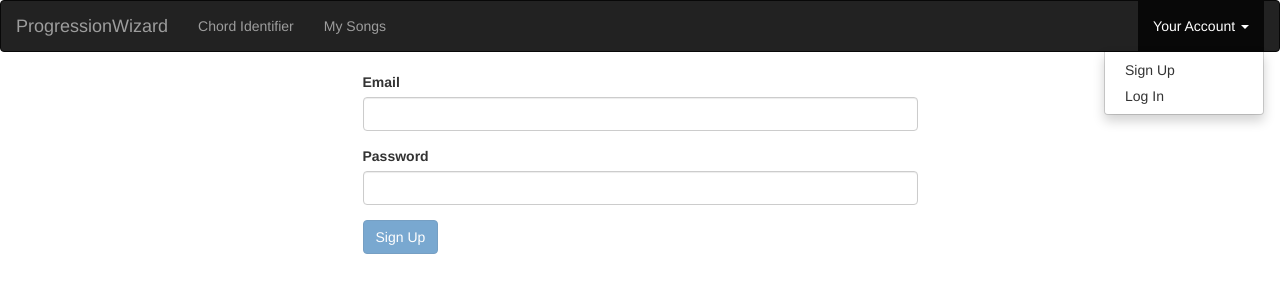
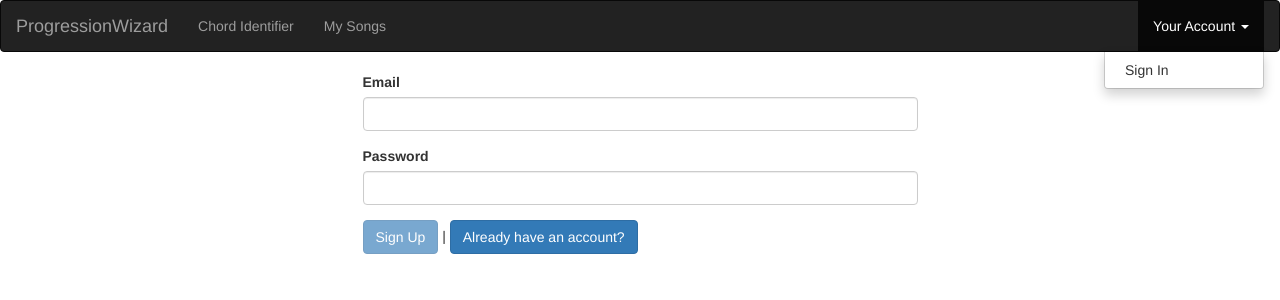
Before and after one commit to ashleylovette/ProgressionWizard, an Angular app: page /auth in a window 1280 px wide. Both pictures are taken after a click on the button "Your Account". Shown: the top 300 px of the page. Built offline with nearby package versions, Linux system fonts and the light colour scheme; what @tonaljs/tonal would draw is missing.

Commit message:
Error handling and signup logic

```diff
--- a/src/app/app.module.ts
+++ b/src/app/app.module.ts
@@ -18,6 +18,7 @@ import { SongDetailComponent } from './my-songs/my-song-display/song-detail/song
 import { SongStartComponent } from './my-songs/song-start/song-start.component';
 import { DropdownDirective } from './shared/dropdown.directive';
 import { AuthComponent } from './auth/auth.component';
+import { LoadingSpinnerComponent } from './shared/loading-spinner/loading-spinner.component';
 
 @NgModule({
   declarations: [
@@ -33,7 +34,8 @@ import { AuthComponent } from './auth/auth.component';
     SongDetailComponent,
     SongStartComponent,
     DropdownDirective,
-    AuthComponent
+    AuthComponent,
+    LoadingSpinnerComponent
   ],
   imports: [
     BrowserModule,
--- a/src/app/auth/auth.component.html
+++ b/src/app/auth/auth.component.html
@@ -1,6 +1,16 @@
 <div class="row">
   <div class="col-xs-12 col-md-6 col-md-offset-3">
-    <form #authForm="ngForm" (ngSubmit)="onSubmitAuth(authForm)">
+    <div class="alert alert-danger" *ngIf="error">
+      <p>{{ error }}</p>
+    </div>
+    <div *ngIf="isLoading" style="text-align: center">
+      <app-loading-spinner></app-loading-spinner>
+    </div>
+    <form
+      #authForm="ngForm"
+      (ngSubmit)="onSubmitAuth(authForm)"
+      *ngIf="!isLoading"
+    >
       <div class="form-group">
         <label for="email">Email</label>
         <input
@@ -18,10 +28,10 @@
           type="password"
           class="form-control"
           id="password"
-          name="email"
+          name="password"
+          password
           ngModel
           required
-          password
           minlength="6"
         />
       </div>
@@ -33,6 +43,12 @@
         >
           {{ isLoginMode ? "Log In" : "Sign Up" }}
         </button>
+        |
+        <button class="btn btn-primary" type="button" (click)="onSwitchMode()">
+          {{
+            isLoginMode ? "Don't have an account?" : "Already have an account?"
+          }}
+        </button>
       </div>
     </form>
   </div>
--- a/src/app/auth/auth.component.ts
+++ b/src/app/auth/auth.component.ts
@@ -1,5 +1,7 @@
-import { Component, OnInit, Output } from '@angular/core';
+import { Component, OnInit } from '@angular/core';
 import { NgForm } from '@angular/forms';
+
+import { AuthService } from '../shared/auth.service';
 
 @Component({
   selector: 'app-auth',
@@ -7,16 +9,39 @@ import { NgForm } from '@angular/forms';
   styleUrls: ['./auth.component.css']
 })
 export class AuthComponent implements OnInit {
- isLoggedIn = false;
- isLoginMode = false;
+ isLoginMode: boolean = false;
+ isLoading: boolean = false;
+ error: string = null;
 
-  constructor() { }
+  constructor( private authService: AuthService) { }
 
-  ngOnInit(): void {
+  ngOnInit(): void {}
+
+  onSubmitAuth(form: NgForm) {
+    if (!form.valid) {
+      return;
+    }
+    const email = form.value.email;
+    const password = form.value.password;
+
+    this.isLoading = true;
+    if(this.isLoginMode) {
+      // ...
+    } else {
+      this.authService.signup(email, password)
+      .subscribe(resData => {
+        console.log(resData);
+        this.isLoading = false;
+      }, errorMessage => {
+        console.log(errorMessage);
+        this.error = errorMessage;
+        this.isLoading = false;
+      });
+      form.reset();
+    }
   }
 
-  onSubmitAuth(form: NgForm) {
-    console.log(form.value);
-    form.reset();
+  onSwitchMode() {
+    this.isLoginMode = !this.isLoginMode;
   }
 }
--- a/src/app/header/header.component.html
+++ b/src/app/header/header.component.html
@@ -19,12 +19,9 @@
             >Your Account
             <span class="caret"></span>
           </a>
-          <ul class="dropdown-menu">
+          <ul class="dropdown-menu" *ngIf="!isLoggedIn">
             <li>
-              <a routerLink="/auth">Sign Up</a>
-            </li>
-            <li>
-              <a href="#">Log In</a>
+              <a routerLink="/auth">Sign In</a>
             </li>
           </ul>
           <ul class="dropdown-menu" *ngIf="isLoggedIn">
--- a/src/app/header/header.component.ts
+++ b/src/app/header/header.component.ts
@@ -1,4 +1,4 @@
-import { Component, Input, OnInit } from '@angular/core';
+import { Component, OnInit } from '@angular/core';
 
 @Component({
   selector: 'app-header',
@@ -6,11 +6,12 @@ import { Component, Input, OnInit } from '@angular/core';
   styleUrls: ['./header.component.css']
 })
 export class HeaderComponent implements OnInit {
-  isLoggedIn = false;
+  isLoggedIn: boolean = false;
 
   constructor() { }
 
   ngOnInit(): void {
   }
 
+
 }
--- /dev/null
+++ b/src/app/shared/auth.service.ts
@@ -0,0 +1,44 @@
+import { HttpClient } from "@angular/common/http";
+import { Injectable } from "@angular/core";
+import { throwError } from "rxjs";
+
+import { catchError } from "rxjs/operators";
+import { HTTPService } from "./http.service";
+
+interface AuthResponseData {
+  idToken: string;
+  email: string;
+  refreshToken: string;
+  expiresIn: string;
+  localId: string;
+}
+
+
+@Injectable({ providedIn: 'root' })
+
+export class AuthService {
+
+  constructor( private http: HttpClient, private httpService: HTTPService) {}
+
+  signup( email: string, password: string) {
+    return this.http.post('https://identitytoolkit.googleapis.com/v1/accounts:signUp?key=' + this.httpService.apiKey,
+    {
+      email: email,
+      password: password,
+      returnSecureToken: true
+    }
+    ).pipe(catchError(errorRes => {
+      let errorMessage = 'An unknown error occured!';
+      if(!errorRes.error || !errorRes.error.error) {
+        return throwError(errorMessage);
+      }
+      switch (errorRes.error.error.message) {
+        case 'EMAIL_EXISTS':
+          errorMessage = 'This email is already associated with an account!';
+      }
+      return throwError(errorMessage);
+    })
+    );
+  }
+
+}
--- a/src/app/shared/http.service.ts
+++ b/src/app/shared/http.service.ts
@@ -14,6 +14,8 @@ export class HTTPService {
   loadedSongs: Song[] = [];
   firebaseRootURL =
     "https://song-wizard-default-rtdb.firebaseio.com/songs.json";
+  apiKey: string = "AIzaSyD5dwpdjLwIWGHVyxxLYho0nh4m8zck1BY";
+
 
   constructor(private http: HttpClient, private chordsService: chordsService, private songsService: SongsService) { }
 
--- /dev/null
+++ b/src/app/shared/loading-spinner/loading-spinner.component.css
@@ -0,0 +1,24 @@
+.lds-dual-ring {
+  display: inline-block;
+  width: 80px;
+  height: 80px;
+}
+.lds-dual-ring:after {
+  content: " ";
+  display: block;
+  width: 64px;
+  height: 64px;
+  margin: 8px;
+  border-radius: 50%;
+  border: 6px solid #485170;
+  border-color: #485170 transparent #485170 transparent;
+  animation: lds-dual-ring 1.2s linear infinite;
+}
+@keyframes lds-dual-ring {
+  0% {
+    transform: rotate(0deg);
+  }
+  100% {
+    transform: rotate(360deg);
+  }
+}
--- /dev/null
+++ b/src/app/shared/loading-spinner/loading-spinner.component.ts
@@ -0,0 +1,15 @@
+import { Component, OnInit } from '@angular/core';
+
+@Component({
+  selector: 'app-loading-spinner',
+  template: '<div class="lds-dual-ring"></div>',
+  styleUrls: ['./loading-spinner.component.css']
+})
+export class LoadingSpinnerComponent implements OnInit {
+
+  constructor() { }
+
+  ngOnInit(): void {
+  }
+
+}
```
